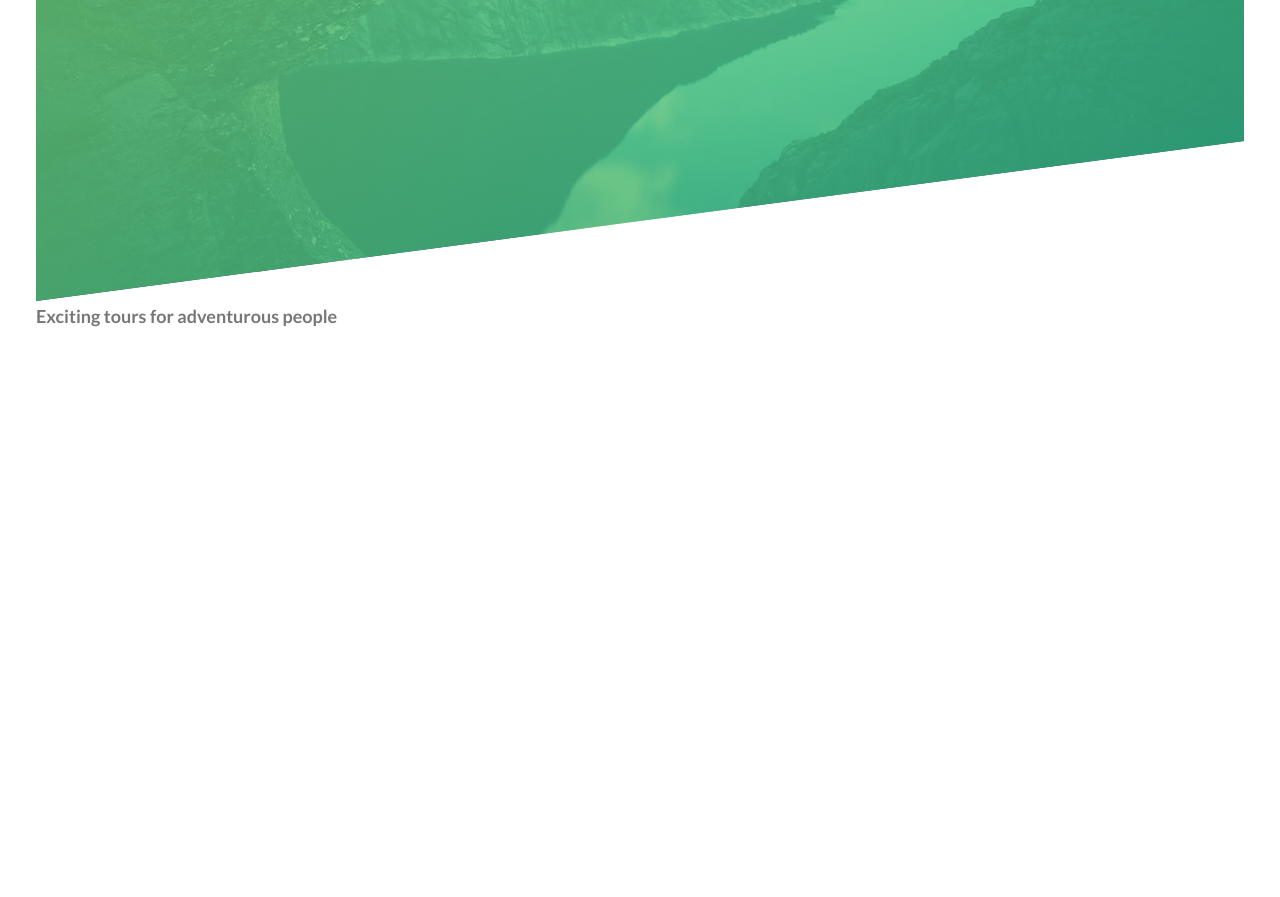
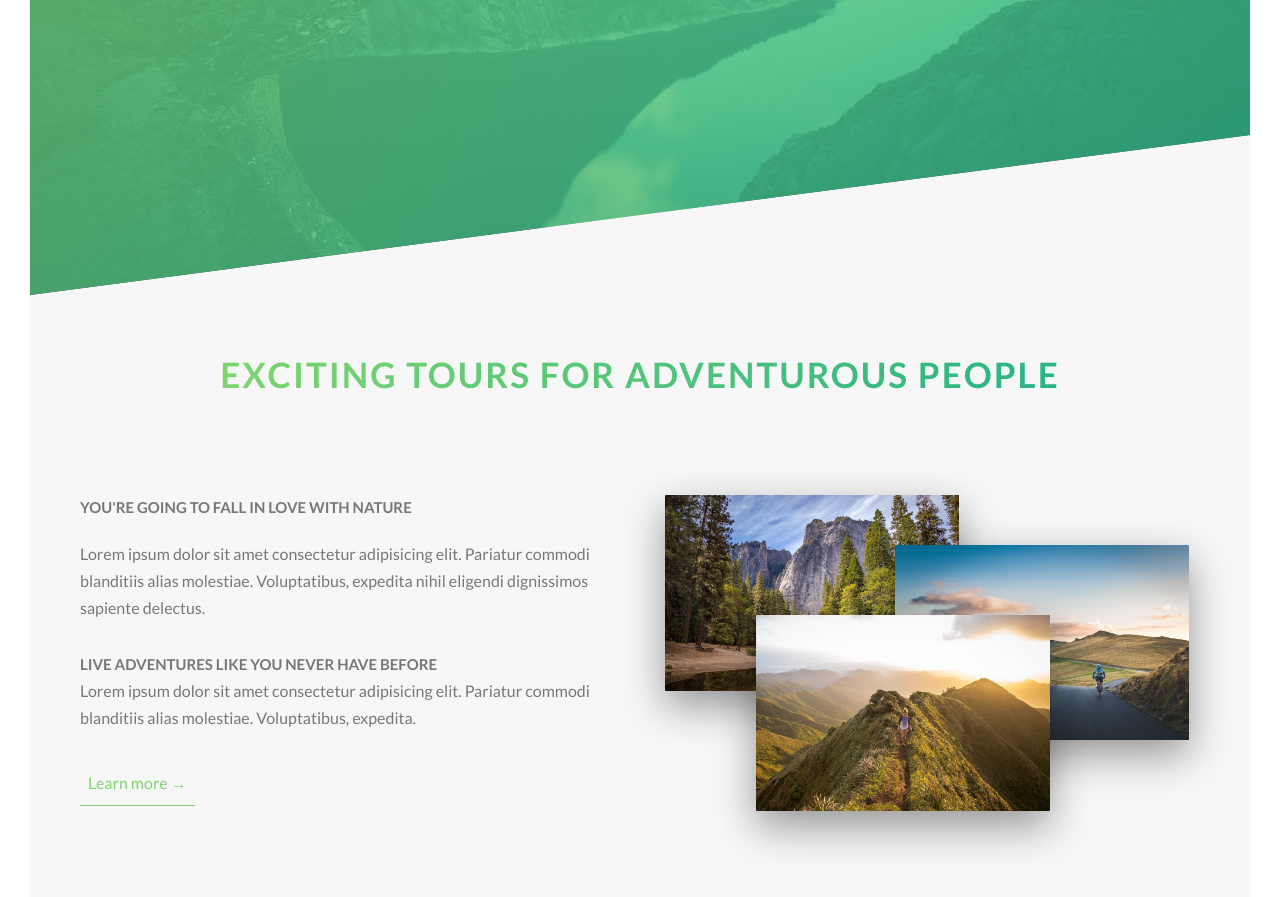
Before and after one commit to clementbouly/CSS-Formation, a website: page Natours/index.html in a window 1280 px wide. Shown: the part 495-1392 px from the top of the page. Before the commit the page ends 863 px from the top, so only its background shows below. Drawn offline with Linux system fonts and the light colour scheme.

Commit message:
feat(): add About-section using custom grid

```diff
--- a/Natours/index.html
+++ b/Natours/index.html
@@ -31,7 +31,39 @@
 
     <main>
       <section class="section-about">
-        <h2 class="heading-secondary">Exciting tours for adventurous people</h2>
+        <div class="u-center-text u-margin-bottom-big">
+          <h2 class="heading-secondary">
+            Exciting tours for adventurous people
+          </h2>
+        </div>
+        <div class="row">
+          <div class="col-1-of-2">
+            <h3 class="heading-tertiary u-margin-bottom-small">
+              You're going to fall in love with nature
+            </h3>
+            <p class="paragraph">
+              Lorem ipsum dolor sit amet consectetur adipisicing elit. Pariatur
+              commodi blanditiis alias molestiae. Voluptatibus, expedita nihil
+              eligendi dignissimos sapiente delectus.
+            </p>
+            <h3 class="heading-tertiary">
+              Live adventures like you never have before
+            </h3>
+            <p class="paragraph">
+              Lorem ipsum dolor sit amet consectetur adipisicing elit. Pariatur
+              commodi blanditiis alias molestiae. Voluptatibus, expedita.
+            </p>
+            <a href="#" class="btn-text">Learn more &rarr;</a>
+          </div>
+          <div class="col-1-of-2">
+            <div class="composition">
+              <img class="composition__photo composition__photo__p1" src="./img/nat-1-large.jpg" alt="landscape 1" />
+              <img class="composition__photo composition__photo__p2" src="./img/nat-2-large.jpg" alt="landscape 2" />
+              <img class="composition__photo composition__photo__p3" src="./img/nat-3-large.jpg" alt="landscape 3" />
+            </div>
+
+          </div>
+        </div>
       </section>
     </main>
 
--- a/Natours/saas/abstracts/_variables.scss
+++ b/Natours/saas/abstracts/_variables.scss
@@ -2,9 +2,12 @@
 $color-primary: #55c57a;
 $color-primary-light: #7ed56f;
 $color-primary-dark: #28b485;
+
+$color-grey-light-1: #f7f7f7;
 $color-grey-dark: #777;
 $color-white: white;
 $color-black: black;
+
 $color-blue-pink-gradient: linear-gradient(
   225deg,
   rgba(25, 136, 247, 1) 0%,
--- a/Natours/saas/base/_responsive.scss
+++ b/Natours/saas/base/_responsive.scss
@@ -17,6 +17,9 @@
     .heading-primary__sub {
       letter-spacing: 0.5rem;
     }
+    .section-about>.row{
+      max-width: 50rem;
+    }
   }
 
   @media only screen and (min-width: 600px) {
@@ -33,11 +36,11 @@
 
   @media only screen and (min-width: 992px) {
     html {
-      font-size: 56.25%;
+      font-size: 62.5%;
     }
   }
 
-  @media only screen and (min-width: 992px) {
+  @media only screen and (min-width: 112em) {
     html {
       font-size: 75%;
     }
--- a/Natours/saas/base/_typography.scss
+++ b/Natours/saas/base/_typography.scss
@@ -26,3 +26,37 @@
       animation-duration: 1s;
     }
   }
+
+  .heading-secondary{
+    font-size: 3.5rem;
+    font-weight: 700;
+    text-transform: uppercase;
+    background-image: linear-gradient(to right, variables.$color-primary-light, variables.$color-primary-dark);
+    display: inline-block;
+    background-clip: text;
+    color: transparent;
+    letter-spacing: .2rem;
+
+    transition: all 1s;
+
+    &:hover{
+      transform: scale(105%);
+      text-shadow: 0.5rem 1rem 1rem rgba(variables.$color-black, .2);
+    }
+  }
+
+  .heading-tertiary{
+    font-size: 1.5rem;
+    font-weight: 700;
+    text-transform: uppercase;
+    color: variables.$color-grey-dark;
+  }
+
+  .paragraph{
+    font-size: 1.6rem;
+    font-weight: 500;
+
+    &:not(:last-child){
+      margin-bottom: 3rem;
+    }
+  }
--- a/Natours/saas/base/_utils.scss
+++ b/Natours/saas/base/_utils.scss
@@ -0,0 +1,14 @@
+.u-center-text{
+    text-align: center;
+}
+
+.u-margin-bottom-big{
+    margin-bottom: 8rem;
+}
+
+.u-margin-bottom-medium{
+    margin-bottom: 4rem;
+}
+.u-margin-bottom-small{
+    margin-bottom: 2rem;
+}
--- a/Natours/saas/components/_buttons.scss
+++ b/Natours/saas/components/_buttons.scss
@@ -53,3 +53,25 @@
       animation-fill-mode: backwards;
     }
   }
+
+  .btn-text{
+    display: inline-block;
+    font-size: 1.6rem;
+    padding: .8rem;
+    color: variables.$color-primary-light;
+    transition: all .4s;
+    text-decoration: none;
+    border-bottom: 1px solid variables.$color-primary-light;
+
+    &:hover{
+      transform: translateY(-.2rem);
+      box-shadow: 0 .5rem 1rem rgba(variables.$color-black, 0.2);
+      border-radius: .5rem;
+      background-color: variables.$color-primary-light;
+      color: white;
+    }
+
+    &:active{
+      transform: translate(0);
+    }
+  }
--- /dev/null
+++ b/Natours/saas/components/_composition.scss
@@ -0,0 +1,43 @@
+@use "../abstracts/variables";
+
+.composition {
+  position: relative;
+
+  &__photo {
+    width: 55%;
+    box-shadow: 0 1.5rem 4rem rgba(variables.$color-black, 0.4);
+    border-radius: 0.1rem;
+    position: absolute;
+    transition: all 0.2s;
+
+    &:hover {
+      z-index: 20;
+      transform: scale(1.2);
+      outline: 1rem solid variables.$color-primary-light;
+      outline-offset: 1rem;
+      border-radius: 1rem;
+      cursor: pointer;
+    }
+
+    &:active {
+      transform: scale(200%) translateX(-10rem);
+    }
+
+    &__p1 {
+      top: 0;
+      left: 0;
+    }
+    &__p2 {
+      top: 5rem;
+      left: 43%;
+    }
+    &__p3 {
+      top: 12rem;
+      left: 17%;
+    }
+  }
+
+  &:hover &__photo:not(:hover) {
+    transform: scale(0.9);
+  }
+}
--- a/Natours/saas/layout/_grid.scss
+++ b/Natours/saas/layout/_grid.scss
@@ -3,9 +3,7 @@
 
 .row {
   max-width: 114rem;
-  background-color: #eee;
   margin: 0 auto;
-  color: variables.$color-white;
 
   &:not(:last-child) {
     margin-bottom: 8rem;
@@ -14,7 +12,6 @@
   @include mixins.clearfix;
 
   [class^="col-"] {
-    background-image: variables.$color-blue-pink-gradient;
     float: left;
     padding: 1rem;
 
--- a/Natours/saas/main.scss
+++ b/Natours/saas/main.scss
@@ -11,6 +11,7 @@
 @use "pages/home";
 
 @use "components/buttons";
+@use "components/composition";
 
 @use "layout/header";
 @use  "layout/grid";
--- a/Natours/saas/pages/_home.scss
+++ b/Natours/saas/pages/_home.scss
@@ -0,0 +1,7 @@
+@use "../abstracts/variables";
+
+.section-about {
+  background-color: variables.$color-grey-light-1;
+  padding: 25rem 0;
+  margin-top: -20rem;
+}
```
Also changed, not shown: Natours/saas/main.css, 1 other file.
